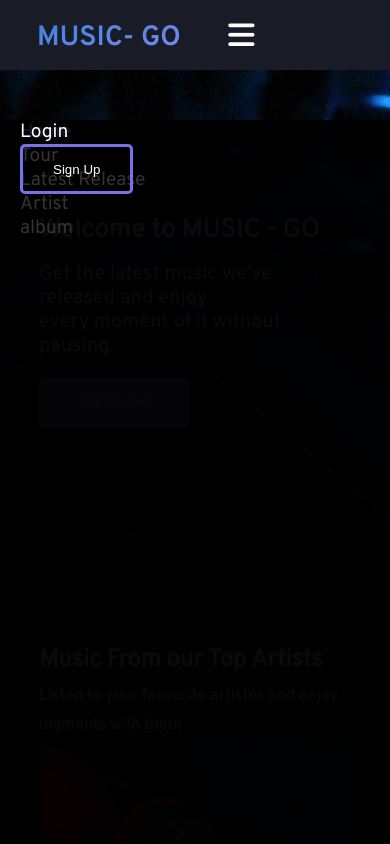
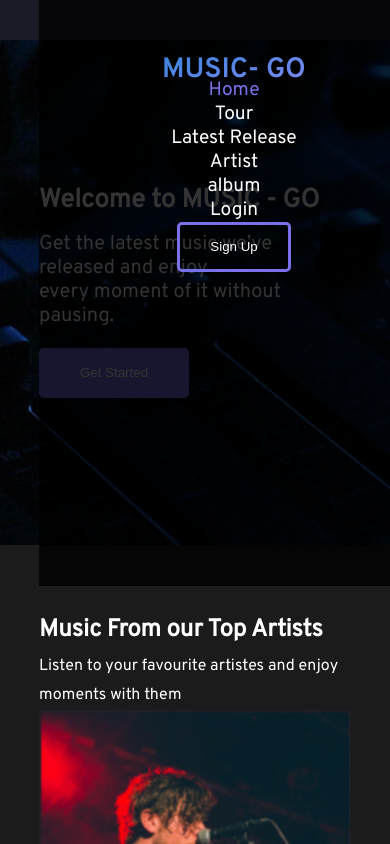
Before and after one commit to phibieroberts/Music-site, a plain HTML site: page index.html in a window 390 px wide. Shown: the top 844 px of the page. Drawn offline with Linux system fonts and the light colour scheme; a script that the page names is missing.

Commit message:
changes added

```diff
--- a/index.html
+++ b/index.html
@@ -9,41 +9,44 @@
 
 <body>
 <header>
-    <div>
+    <div class="navbar">
         <img src="img/Hello.png" alt="logo" class="logo">
-    </div>
-    <div class="harmburger" id="hamburger">
-<i class="fas fa-bars "></i>
-    </div>
     <div>
     <nav>
         <ul class="nav-links">
-            <li>
-                <a href="#" id="active">Home</a>
-              </li>
-              <li>
-                <a href="#"  >Tour</a>
-              </li>
-              <li>
-                <a href="#" >Latest Release</a>
-              </li>
-              <li>
-                <a href="#" >Artist</a>
-              </li>
-              <li>
-                <a href="#">album</a>
-            </li>
+            <li><a href="#" id="active">Home</a></li>
+              <li><a href="#">Tour</a></li>
+              <li><a href="#">Latest Release</a></li>
+              <li><a href="#">Artist</a></li>
+              <li><a href="#">album</a></li>
         </ul>
     </nav>
-            </div>
-<div>
+    </div>
+    <div>
     <ul class="nav-links">
         <li><a href="#">Login</a></li>
-
 <li><a href="#"><button class="signup-btn">Sign Up</button></a></li>
 </ul>
 </div>
+    </div>
+<div class="mobile-navbar">
+    <div class="brand"><img src="img/Hello.png" alt="logo" class="logo"></div>
+<div>
+<nav>
+    <ul class="nav-links">
+        <li><a href="#" id="active">Home</a></li>
+          <li><a href="#"  >Tour</a></li>
+          <li><a href="#" >Latest Release</a></li>
+          <li><a href="#" >Artist</a></li>
+          <li><a href="#">album</a></li>
+          <li><a href="#">Login</a></li>
+          <li><a href="#"><button class="signup-btn">Sign Up</button></a></li>
+    </ul>
+</nav>
+</div>
+</div>
 </header>
+
 <main>
     <div class="main">
         <h1>Welcome to MUSIC - GO</h1>
--- a/style.css
+++ b/style.css
@@ -8,31 +8,23 @@
   body {
     font-family: 'Overpass', sans-serif;
     background-color: #1b1b1b;
-
   }
 
   li,a,button{
       text-decoration:none;
       list-style-type:none;
-  }
-  #hamburger{
-      border: 0;
-      color:#fff;
-      font-size:30px;
-      display:none;
+    }
 
-  }
-
-  .hamburger:focus{
-      outline:none;
-
-  }
   header{
 display:flex;
 justify-content: space-between;
 align-items: center;
 padding:20px 10%;
 background-color: #191B27;
+}
+
+ .mobile-navbar{
+      display:none;
   }
 
   #active{
@@ -48,7 +40,6 @@ background-color: #191B27;
       display: inline-block;
       padding:0 20px;
       color:#ffff;
-
   }
 
   .nav-links li a{
@@ -329,28 +320,35 @@ border-bottom: 2px solid grey;
 
 
 @media screen and (max-width: 768px) {
+    header{
+        width:100%;
 
-    .nav-links{
+    }
+    .mobile-navbar{
+        display:flex;
+        flex-direction: column;
+        justify-content: center;
+        align-items: center;
+        padding:0;
+        margin:0;
+        text-align:center;
+        width:100%;
+        height:100%;
+        margin-top:18em;
         background-color:rgba(0,0,0,.8);
         position:fixed;
-        left:0;
-        right:0;
-        bottom:0;
-        top:120px;
+
+
 
 
     }
     .nav-links li{
-        color:white;
-        display:block;
+        display:flex;
+     flex-direction:column;
     }
-
-    #hamburger{
-        display:block;
+    .navbar{
+        display:none;
     }
-
-
-
 
 
 
```
